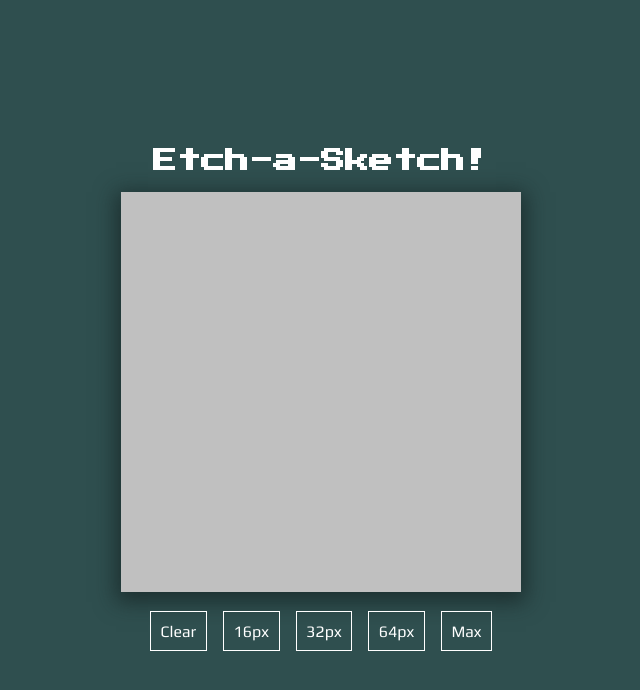
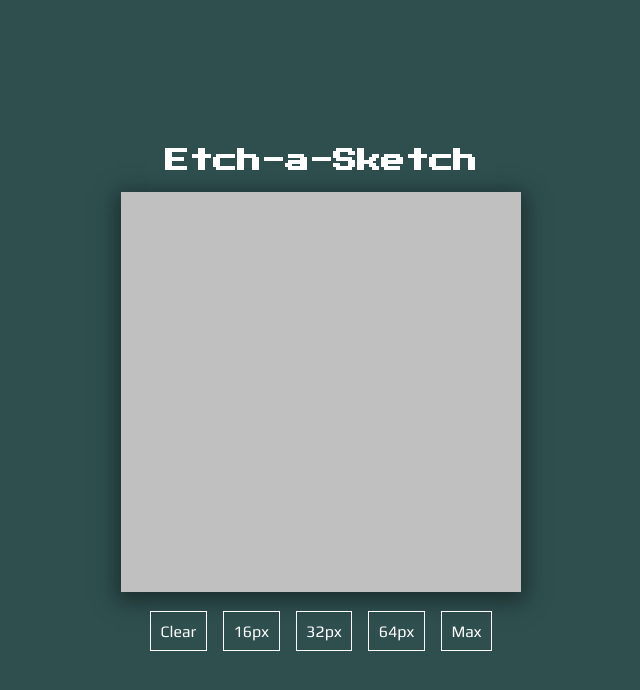
Before and after one commit to jacobrobertsdev/Etch-a-Sketch, a plain HTML site: page index.html in a window 1280 px wide. Shown: the whole page, without its empty margins (319-959 px from the left). Drawn offline with Linux system fonts and the light colour scheme.

Commit message:
Update h1 text

```diff
--- a/index.html
+++ b/index.html
@@ -14,7 +14,7 @@
   </head>
   <body>
     <header>
-      <h1>Etch-a-Sketch!</h1>
+      <h1>Etch-a-Sketch</h1>
     </header>
     <main>
       <div class="grid-container"></div>
```
